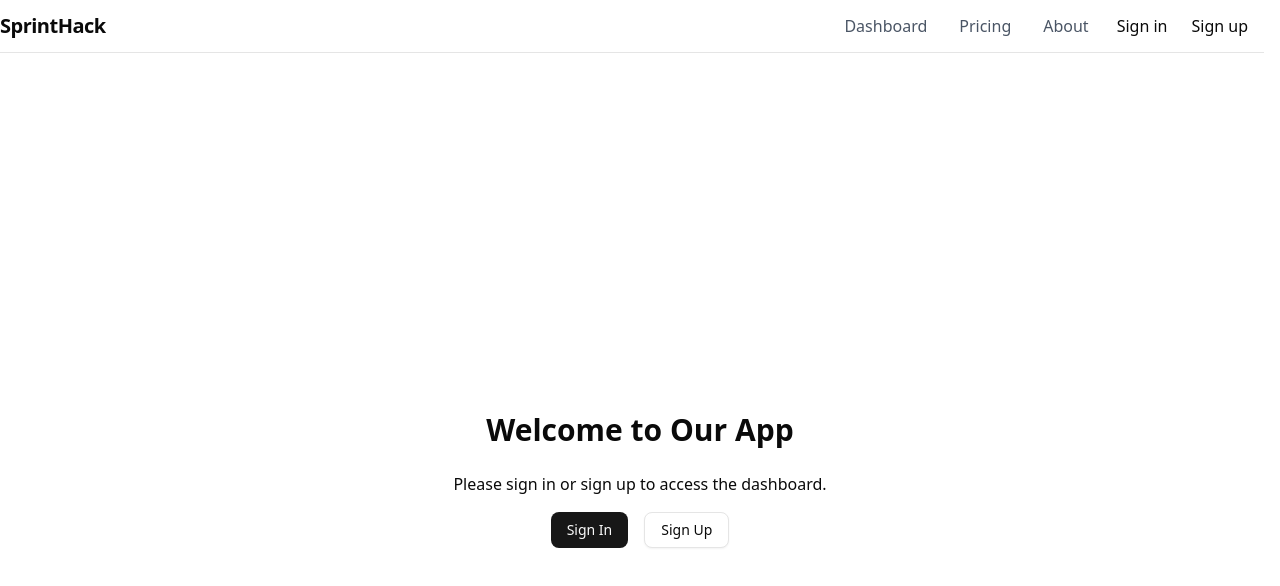
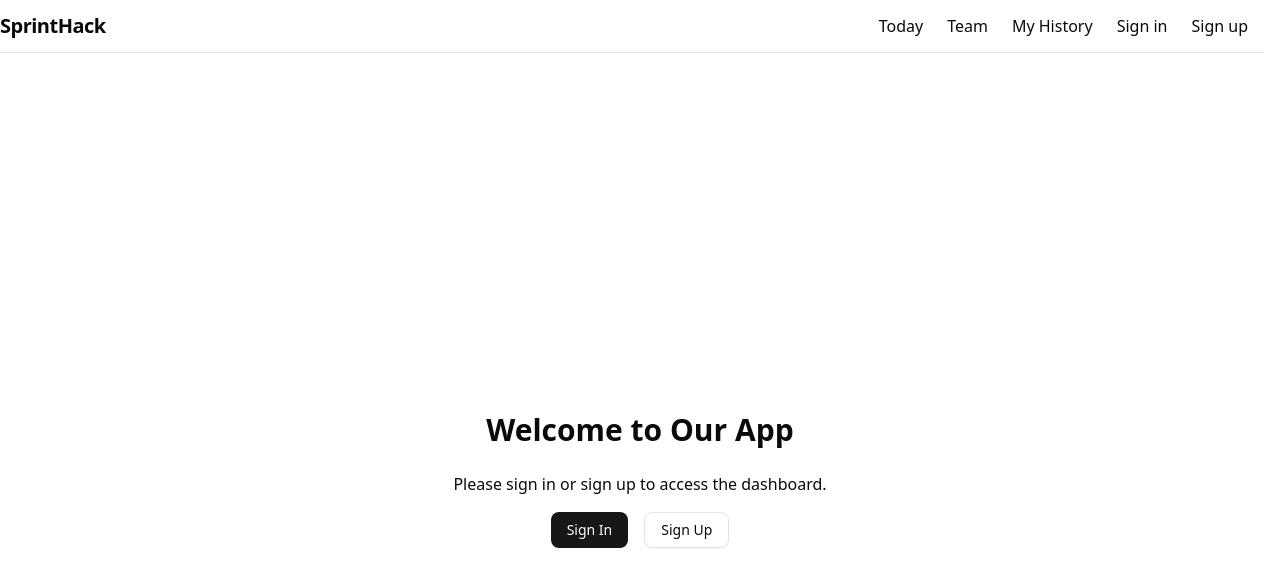
Before and after one commit to vishalrokzzz/remote-work, a Next.js app: page / in a window 1280 px wide. Shown: the top 586 px of the page. Built offline with nearby package versions, Linux system fonts and the light colour scheme; no server answers.

Commit message:
feat: add today focus,team activity,profile page

```diff
--- /dev/null
+++ b/app/profile/page.tsx
@@ -0,0 +1,34 @@
+import { auth } from "@clerk/nextjs/server";
+import { createSupabaseClient } from "@/lib/supabase";
+
+export default async function ProfilePage() {
+    const { userId } = await auth();
+    const supabase = createSupabaseClient();
+
+    const { data } = await supabase
+        .from("status_updates")
+        .select("date, focus, blockers, needs_help")
+        .eq("owner_id", userId)
+        .order("date", { ascending: false })
+        .limit(14);
+
+    return (
+        <div className="max-w-2xl mx-auto px-4 py-8">
+            <h1 className="text-2xl font-semibold">My Status History</h1>
+
+            <div className="mt-6 space-y-4">
+                {data?.map((s) => (
+                    <div key={s.date} className="border rounded-md p-4">
+                        <div className="text-sm text-muted-foreground">{s.date}</div>
+                        <p className="mt-1">{s.focus}</p>
+                        {s.blockers && (
+                            <p className="text-sm text-red-600 mt-1">
+                                Blocker: {s.blockers}
+                            </p>
+                        )}
+                    </div>
+                ))}
+            </div>
+        </div>
+    );
+}
--- /dev/null
+++ b/app/status/today/page.tsx
@@ -0,0 +1,17 @@
+import { getTodayStatus } from "@/lib/actions/status.actions";
+import StatusForm from "@/components/status-form";
+
+export default async function TodayStatusPage() {
+    const todayStatus = await getTodayStatus();
+
+    return (
+        <div className="max-w-2xl mx-auto px-4 py-8">
+            <h1 className="text-2xl font-semibold">Today’s Status</h1>
+            <p className="text-sm text-muted-foreground mb-4">
+                Share your daily focus and blockers.
+            </p>
+
+            <StatusForm initialData={todayStatus} />
+        </div>
+    );
+}
--- /dev/null
+++ b/app/team/page.tsx
@@ -0,0 +1,17 @@
+import { getStatusFeed } from "@/lib/actions/status.actions";
+import StatusFeed from "@/components/status-feed";
+
+export default async function TeamPage() {
+    const feed = await getStatusFeed(50);
+
+    return (
+        <div className="max-w-3xl mx-auto px-4 py-8">
+            <h1 className="text-2xl font-semibold">Team Updates</h1>
+            <p className="text-sm text-muted-foreground mb-6">
+                Async updates from the team.
+            </p>
+
+            <StatusFeed items={feed} />
+        </div>
+    );
+}
--- a/components/Navbar.tsx
+++ b/components/Navbar.tsx
@@ -76,20 +76,15 @@ export default function Navbar() {
 
                     {/* Desktop */}
                     <div className="hidden md:flex items-center gap-6">
-                        <Link href="/Dashboard" className={linkClass('/Dashboard')}>
-                            Dashboard
-                            {underline('/Dashboard')}
-                        </Link>
+                        {/*<Link href="/Dashboard" className={linkClass('/Dashboard')}>*/}
+                        {/*    Dashboard*/}
+                        {/*    {underline('/Dashboard')}*/}
+                        {/*</Link>*/}
 
-                        <Link href="/pricing" className={linkClass('/pricing')}>
-                            Pricing
-                            {underline('/pricing')}
-                        </Link>
+                        <Link href="/status/today">Today</Link>
+                        <Link href="/team">Team</Link>
+                        <Link href="/profile">My History</Link>
 
-                        <Link href="/about" className={linkClass('/about')}>
-                            About
-                            {underline('/about')}
-                        </Link>
 
                         <SignedOut>
                             <SignInButton />
@@ -116,12 +111,10 @@ export default function Navbar() {
                         <Link href="/Dashboard" className={linkClass('/Dashboard')}>
                             Dashboard
                         </Link>
-                        <Link href="/pricing" className={linkClass('/pricing')}>
-                            Pricing
-                        </Link>
-                        <Link href="/about" className={linkClass('/about')}>
-                            About
-                        </Link>
+                        <Link href="/status/today" >Today</Link>
+                        <Link href="/team">Team</Link>
+                        <Link href="/profile">My History</Link>
+
 
                         <SignedOut>
                             <SignInButton />
```
